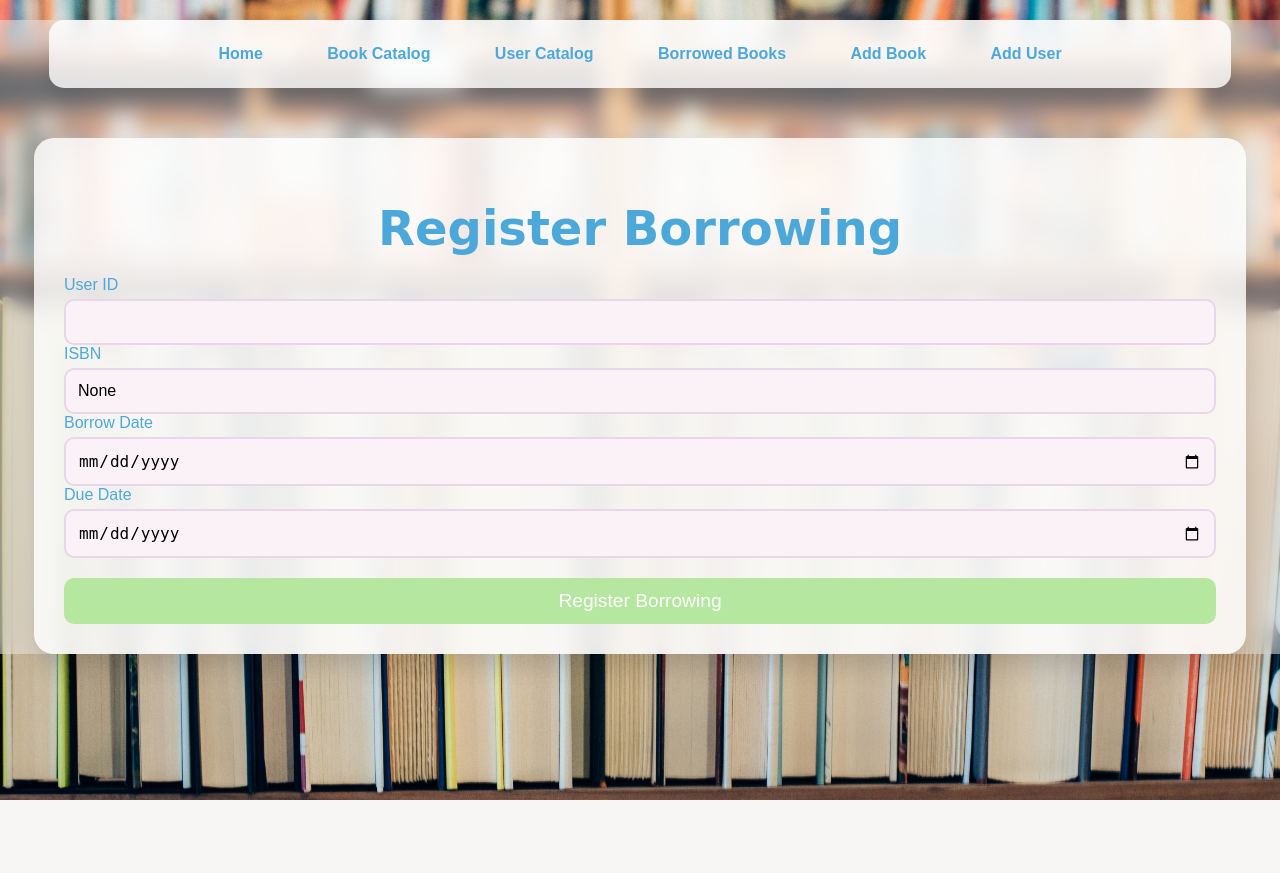
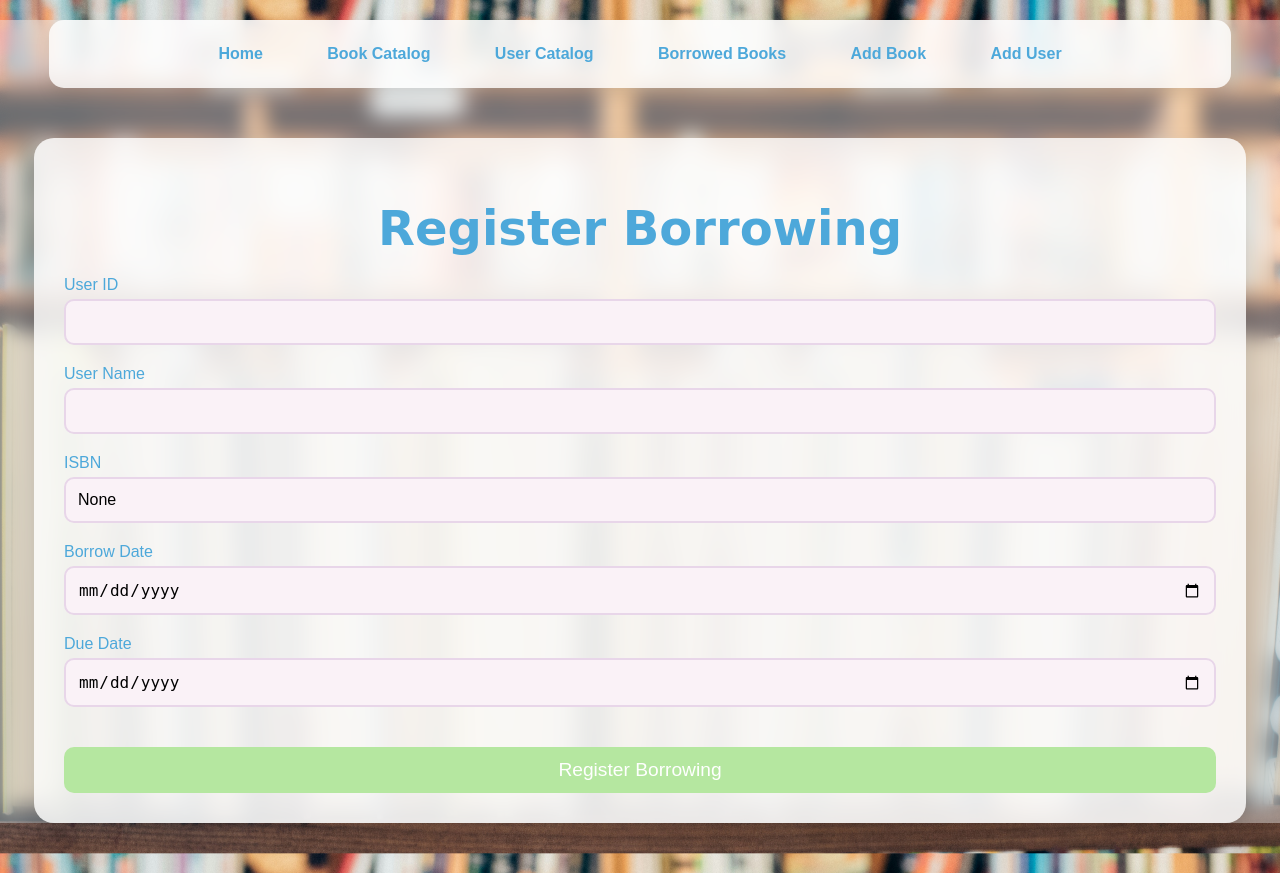
Before and after one commit to enikoandrea123/space_library, a Flask app: page /registrate_borrowing in a window 1280 px wide. Before the commit the page ends 800 px from the top, so only its background shows below. Run offline with Flask 3, Linux system fonts and the light colour scheme.

Commit message:
form requirements

```diff
--- a/app/routes.py
+++ b/app/routes.py
@@ -1,5 +1,5 @@
 from sqlite3 import OperationalError, IntegrityError
-from flask import render_template, request, redirect, url_for, Blueprint, flash
+from flask import render_template, request, redirect, url_for, Blueprint, flash, jsonify
 from app import db
 from app.models import Book, User, Borrow
 from app.forms import BookForm, UserForm, BorrowForm
@@ -11,7 +11,6 @@ main = Blueprint('main', __name__)
 @main.route('/')
 def home():
     return render_template('home.html')
-
 
 @main.route('/catalog')
 def catalog():
@@ -305,3 +304,11 @@ def return_book(borrow_id):
             db.session.rollback()
             return {"success": False}, 400
     return {"success": False}, 400
+
+@main.route('/get_user_name/<user_id>')
+def get_user_name(user_id):
+    user = User.query.get(user_id)
+    if user:
+        return jsonify({'name': user.name})
+    else:
+        return jsonify({'name': None}), 404
--- a/app/templates/base.html
+++ b/app/templates/base.html
@@ -6,7 +6,6 @@
     <title>Library Management</title>
     <link rel="stylesheet" href="https://cdnjs.cloudflare.com/ajax/libs/font-awesome/6.0.0-beta3/css/all.min.css">
     <style>
-        /* Simple style for navigation */
         nav {
             background-color: #f8f9fa;
             padding: 1rem;
--- a/app/templates/borrowed_books.html
+++ b/app/templates/borrowed_books.html
@@ -4,7 +4,8 @@
     <meta charset="UTF-8">
     <meta name="viewport" content="width=device-width, initial-scale=1.0">
     <title>Borrowed Books</title>
-    <link href="https://fonts.googleapis.com/css2?family=Lobster&family=Poppins:wght@300;400;600&display=swap" rel="stylesheet">
+    <link href="https://fonts.googleapis.com/css2?family=Lobster&family=Poppins:wght@300;400;600&display=swap"
+          rel="stylesheet">
     <style>
         body {
             background: url('{{ url_for('static', filename='background.jpg') }}') no-repeat center center fixed;
--- a/app/templates/registrate_borrowing.html
+++ b/app/templates/registrate_borrowing.html
@@ -41,7 +41,7 @@
         }
 
         nav a {
-            color: #4da8da; /* Blue color for the links */
+            color: #4da8da;
             text-decoration: none;
             font-weight: bold;
             margin: 0 15px;
@@ -52,7 +52,7 @@
         }
 
         nav a:hover {
-            background-color: #ff7f7f; /* Soft orange hover color */
+            background-color: #ff7f7f;
             color: white;
         }
 
@@ -83,7 +83,7 @@
 
         label {
             font-size: 1rem;
-            color: #4da8da; /* Blue color for the labels */
+            color: #4da8da;
         }
 
         input, select {
@@ -125,7 +125,7 @@
 
         .back-button:hover {
             text-decoration: underline;
-            color: #ff7f7f; /* Soft orange hover color for the back button */
+            color: #ff7f7f;
         }
     </style>
 </head>
@@ -138,22 +138,36 @@
     <a href="{{ url_for('main.add_book') }}"><i class="fas fa-plus-circle"></i> Add Book</a>
     <a href="{{ url_for('main.add_user') }}"><i class="fas fa-user-plus"></i> Add User</a>
 </nav>
+
 <div class="container">
     <h1>Register Borrowing</h1>
     <form method="POST">
+        <div class="form-group">
             <label for="user_id">User ID</label>
             <input type="text" id="user_id" name="user_id" required>
+        </div>
 
+        <div class="form-group">
+            <label for="user_name">User Name</label>
+            <input type="text" id="user_name" name="user_name" readonly required>
+        </div>
+
+        <div class="form-group">
             <label for="isbn">ISBN</label>
             <input type="text" id="isbn" name="isbn" value="{{ request.args.get('isbn') }}" required readonly>
+        </div>
 
+        <div class="form-group">
             <label for="borrow_date">Borrow Date</label>
             <input type="date" id="borrow_date" name="borrow_date" required>
+        </div>
 
+        <div class="form-group">
             <label for="due_date">Due Date</label>
             <input type="date" id="due_date" name="due_date" required>
+        </div>
 
-            <button type="submit" class="btn">Register Borrowing</button>
+        <button type="submit">Register Borrowing</button>
     </form>
 
     {% if success_message %}
@@ -164,5 +178,25 @@
     <div class="message" style="color: red;">{{ error_message }}</div>
     {% endif %}
 </div>
+
+<script>
+    document.getElementById('user_id').addEventListener('input', function () {
+        var userId = this.value;
+        if (userId) {
+            fetch(`/get_user_name/${userId}`)
+                .then(response => response.json())
+                .then(data => {
+                    if (data.name) {
+                        document.getElementById('user_name').value = data.name;
+                    } else {
+                        document.getElementById('user_name').value = '';
+                    }
+                })
+                .catch(error => console.error('Error fetching user data:', error));
+        } else {
+            document.getElementById('user_name').value = '';
+        }
+    });
+</script>
 </body>
 </html>
```
Also changed, not shown: app/templates/add_book.html (+28 -8 lines), app/templates/add_user.html (+32 -5 lines), app/templates/catalog.html (+7 -7 lines), app/templates/edit_book.html (+4 -4 lines), app/templates/edit_user.html (+4 -4 lines), app/templates/home.html (+8 -8 lines), app/templates/users.html (+10 -5 lines). Lines whose indentation alone changed are shown as unchanged.
